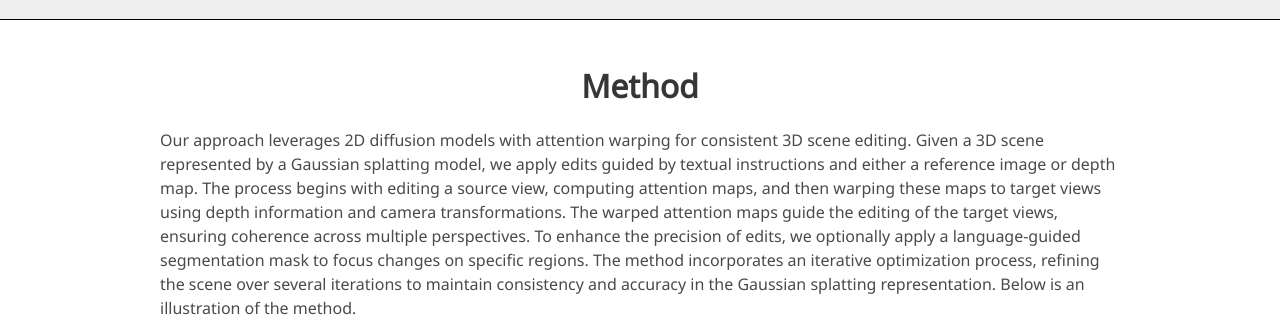
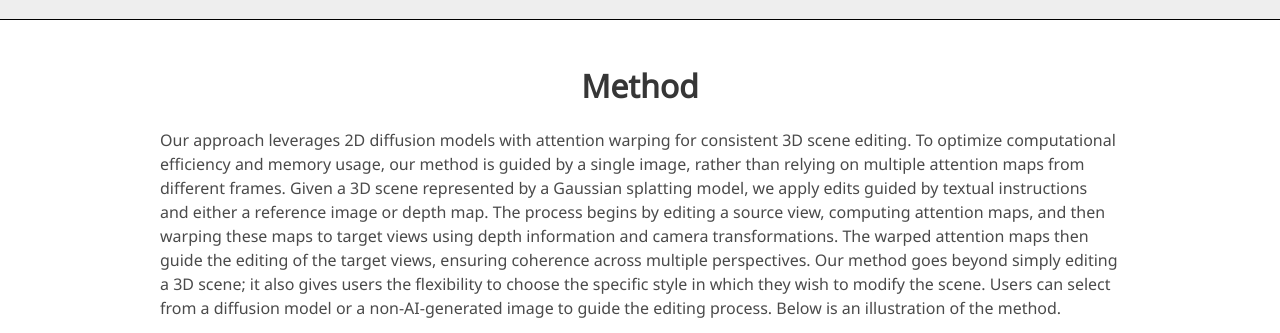
Before and after one commit to attention-warp/attention-warp.github.io, a plain HTML site: page index.html in a window 1280 px wide. Shown: the part 1060-1393 px from the top of the page. Drawn offline with nearby package versions, Linux system fonts and the light colour scheme; some icons are missing; a web font is replaced by a local one.

Commit message:
change method

```diff
--- a/index.html
+++ b/index.html
@@ -78,9 +78,8 @@
     <h2 class="title is-3">Method</h2>
     <div class="content">
       <p>
-        Our approach leverages 2D diffusion models with attention warping for consistent 3D scene editing. Given a 3D scene represented by a Gaussian splatting model, we apply edits guided by textual instructions and either a reference image or depth map. The process begins with editing a source view, computing attention maps, and then warping these maps to target views using depth information and camera transformations. The warped attention maps guide the editing of the target views, ensuring coherence across multiple perspectives.
-        To enhance the precision of edits, we optionally apply a language-guided segmentation mask to focus changes on specific regions. The method incorporates an iterative optimization process, refining the scene over several iterations to maintain consistency and accuracy in the Gaussian splatting representation.
-        Below is an illustration of the method.
+        Our approach leverages 2D diffusion models with attention warping for consistent 3D scene editing. To optimize computational efficiency and memory usage, our method is guided by a single image, rather than relying on multiple attention maps from different frames. Given a 3D scene represented by a Gaussian splatting model, we apply edits guided by textual instructions and either a reference image or depth map. The process begins by editing a source view, computing attention maps, and then warping these maps to target views using depth information and camera transformations. The warped attention maps then guide the editing of the target views, ensuring coherence across multiple perspectives.
+        Our method goes beyond simply editing a 3D scene; it also gives users the flexibility to choose the specific style in which they wish to modify the scene. Users can select from a diffusion model or a non-AI-generated image to guide the editing process. Below is an illustration of the method.
       </p>
       <div style="width: 100%; display: flex; justify-content: center; align-items: center;">
         <img src="static/images/illustration.png" alt="Illustration of workflow" style="max-width: 70%; height: auto;">
```
